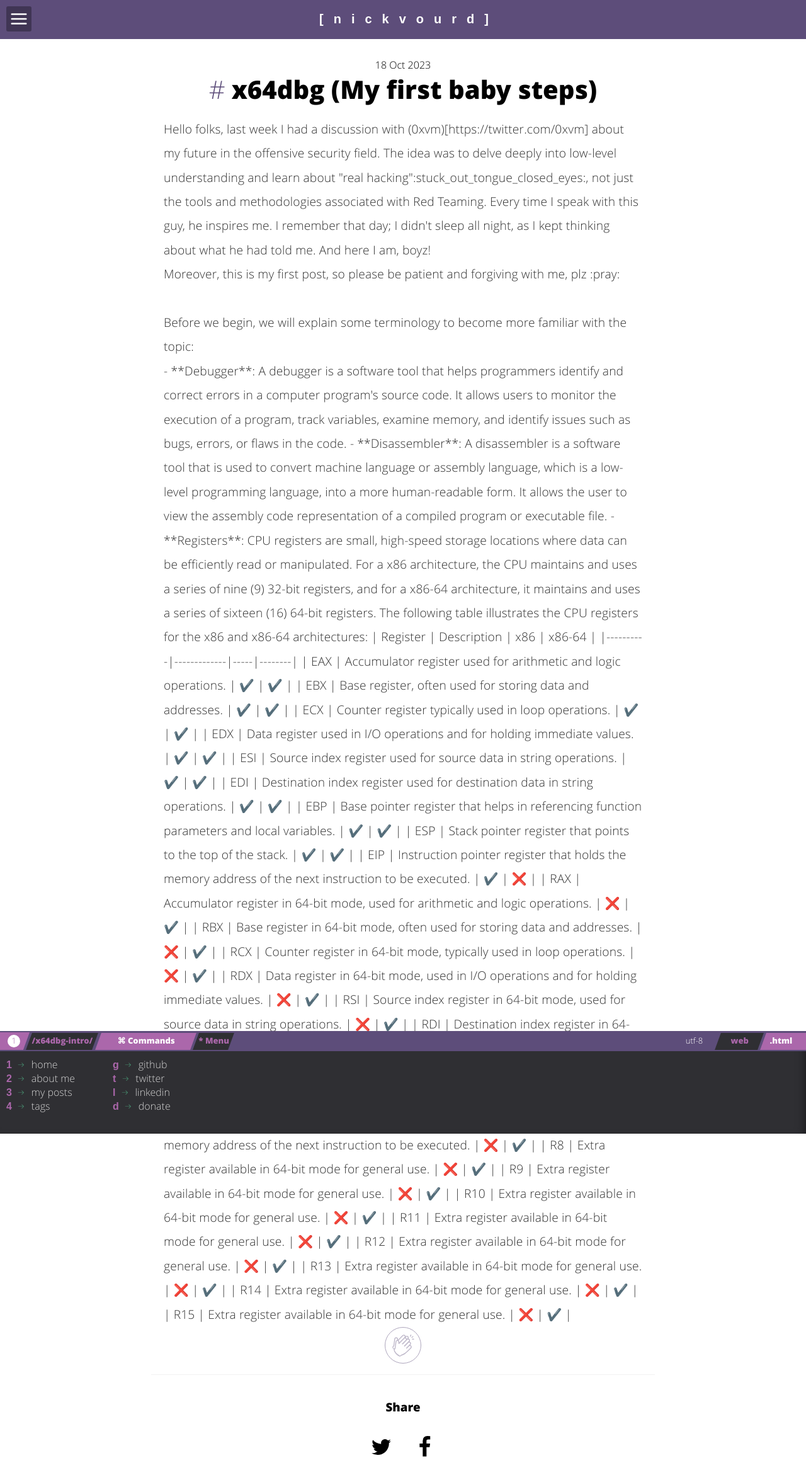
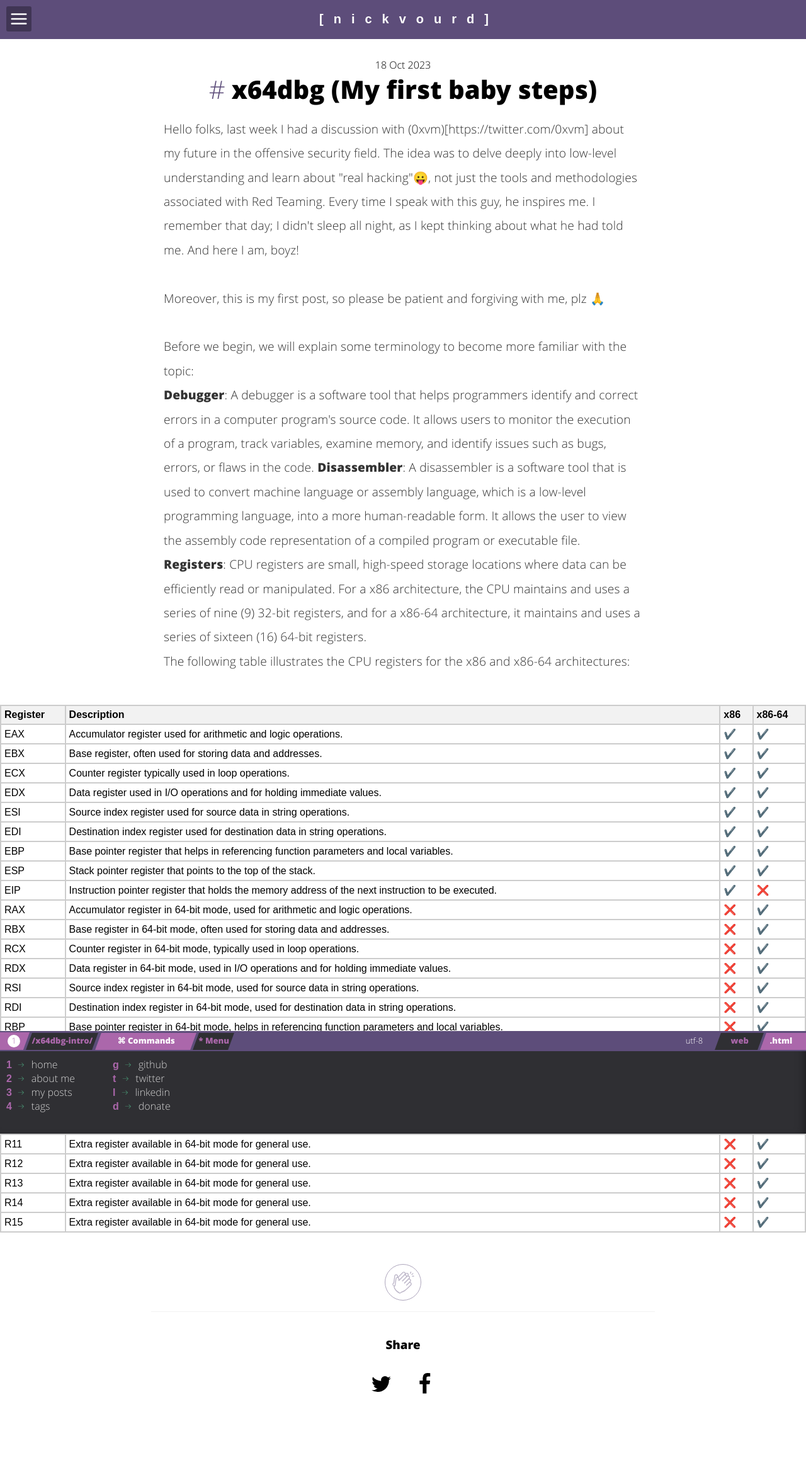
Before and after one commit to nickvourd/nickvourd.github.io, a Jekyll site: the page built from _posts/2023-10-18-x64dbg-intro.md, in a window 1280 px wide. Shown: the whole page at 63% size. Built offline with Jekyll 4.4.1, drawn with Linux system fonts in a browser that asks for light colours; after the commit the page ends 2234 px from its top, so only the background shows below that.

Commit message:
Edit 2023-10-18 x64dbg (My first baby steps)

```diff
--- a/_posts/2023-10-18-x64dbg-intro.md
+++ b/_posts/2023-10-18-x64dbg-intro.md
@@ -19,7 +19,6 @@
 <script src="/assets/js/applause-button.js"></script>
 
 <style>
-
 	#myBtn {
   		display: none;
   		position: fixed;
@@ -59,6 +58,22 @@
 		margin: 1.875rem auto;
 		display: block;
 	}
+
+	table {
+      font-family: Arial, sans-serif;
+      border-collapse: collapse;
+      width: 100%;
+    }
+
+    th, td {
+      border: 1px solid #dddddd;
+      text-align: left;
+      padding: 8px;
+    }
+
+    th {
+      background-color: #f2f2f2;
+    }
 </style>
 
 <button onclick="topFunction()" id="myBtn" title="Go to top">↑</button>
@@ -82,49 +97,184 @@
 }
 </script>
 
-<p>Hello folks, last week I had a discussion with (0xvm)[https://twitter.com/0xvm] about my future in the offensive security field. The idea was to delve deeply into low-level understanding and learn about "real hacking":stuck_out_tongue_closed_eyes:, not just the tools and methodologies associated with Red Teaming. Every time I speak with this guy, he inspires me. I remember that day; I didn't sleep all night, as I kept thinking about what he had told me. And here I am, boyz!<br />
+<p>Hello folks, last week I had a discussion with (0xvm)[https://twitter.com/0xvm] about my future in the offensive security field. The idea was to delve deeply into low-level understanding and learn about "real hacking"😛, not just the tools and methodologies associated with Red Teaming. Every time I speak with this guy, he inspires me. I remember that day; I didn't sleep all night, as I kept thinking about what he had told me. And here I am, boyz!<br /><br />
 
-Moreover, this is my first post, so please be patient and forgiving with me, plz :pray:<br /><br />
+Moreover, this is my first post, so please be patient and forgiving with me, plz 🙏<br /><br />
 
 Before we begin, we will explain some terminology to become more familiar with the topic:<br />
 
-- **Debugger**: A debugger is a software tool that helps programmers identify and correct errors in a computer program's source code. It allows users to monitor the execution of a program, track variables, examine memory, and identify issues such as bugs, errors, or flaws in the code.
+<strong>Debugger</strong>: A debugger is a software tool that helps programmers identify and correct errors in a computer program's source code. It allows users to monitor the execution of a program, track variables, examine memory, and identify issues such as bugs, errors, or flaws in the code.
 
-- **Disassembler**: A disassembler is a software tool that is used to convert machine language or assembly language, which is a low-level programming language, into a more human-readable form. It allows the user to view the assembly code representation of a compiled program or executable file.
+<strong>Disassembler</strong>: A disassembler is a software tool that is used to convert machine language or assembly language, which is a low-level programming language, into a more human-readable form. It allows the user to view the assembly code representation of a compiled program or executable file.
 
-- **Registers**: CPU registers are small, high-speed storage locations where data can be efficiently read or manipulated. For a x86 architecture, the CPU maintains and uses a series of nine (9) 32-bit registers, and for a x86-64 architecture, it maintains and uses a series of sixteen (16) 64-bit registers.
+<strong>Registers</strong>: CPU registers are small, high-speed storage locations where data can be efficiently read or manipulated. For a x86 architecture, the CPU maintains and uses a series of nine (9) 32-bit registers, and for a x86-64 architecture, it maintains and uses a series of sixteen (16) 64-bit registers.<br />
 
-The following table illustrates the CPU registers for the x86 and x86-64 architectures:
+The following table illustrates the CPU registers for the x86 and x86-64 architectures:<br />
 
-| Register | Description | x86 | x86-64 |
-|----------|-------------|-----|--------|
-| EAX      | Accumulator register used for arithmetic and logic operations. | ✔️ | ✔️ |
-| EBX      | Base register, often used for storing data and addresses. | ✔️ | ✔️ |
-| ECX      | Counter register typically used in loop operations. | ✔️ | ✔️ |
-| EDX      | Data register used in I/O operations and for holding immediate values. | ✔️ | ✔️ |
-| ESI      | Source index register used for source data in string operations. | ✔️ | ✔️ |
-| EDI      | Destination index register used for destination data in string operations. | ✔️ | ✔️ |
-| EBP      | Base pointer register that helps in referencing function parameters and local variables. | ✔️ | ✔️ |
-| ESP      | Stack pointer register that points to the top of the stack. | ✔️ | ✔️ |
-| EIP      | Instruction pointer register that holds the memory address of the next instruction to be executed. | ✔️ | ❌ |
-| RAX      | Accumulator register in 64-bit mode, used for arithmetic and logic operations. | ❌ | ✔️ |
-| RBX      | Base register in 64-bit mode, often used for storing data and addresses. | ❌ | ✔️ |
-| RCX      | Counter register in 64-bit mode, typically used in loop operations. | ❌ | ✔️ |
-| RDX      | Data register in 64-bit mode, used in I/O operations and for holding immediate values. | ❌ | ✔️ |
-| RSI      | Source index register in 64-bit mode, used for source data in string operations. | ❌ | ✔️ |
-| RDI      | Destination index register in 64-bit mode, used for destination data in string operations. | ❌ | ✔️ |
-| RBP      | Base pointer register in 64-bit mode, helps in referencing function parameters and local variables. | ❌ | ✔️ |
-| RSP      | Stack pointer register in 64-bit mode, points to the top of the stack. | ❌ | ✔️ |
-| RIP      | Instruction pointer register in 64-bit mode, holds the memory address of the next instruction to be executed. | ❌ | ✔️ |
-| R8       | Extra register available in 64-bit mode for general use. | ❌ | ✔️ |
-| R9       | Extra register available in 64-bit mode for general use. | ❌ | ✔️ |
-| R10      | Extra register available in 64-bit mode for general use. | ❌ | ✔️ |
-| R11      | Extra register available in 64-bit mode for general use. | ❌ | ✔️ |
-| R12      | Extra register available in 64-bit mode for general use. | ❌ | ✔️ |
-| R13      | Extra register available in 64-bit mode for general use. | ❌ | ✔️ |
-| R14      | Extra register available in 64-bit mode for general use. | ❌ | ✔️ |
-| R15      | Extra register available in 64-bit mode for general use. | ❌ | ✔️ |
-
+<table>
+  <tr>
+    <th>Register</th>
+    <th>Description</th>
+    <th>x86</th>
+    <th>x86-64</th>
+  </tr>
+  <tr>
+    <td>EAX</td>
+    <td>Accumulator register used for arithmetic and logic operations.</td>
+    <td>✔️</td>
+    <td>✔️</td>
+  </tr>
+  <tr>
+    <td>EBX</td>
+    <td>Base register, often used for storing data and addresses.</td>
+    <td>✔️</td>
+    <td>✔️</td>
+  </tr>
+  <tr>
+    <td>ECX</td>
+    <td>Counter register typically used in loop operations.</td>
+    <td>✔️</td>
+    <td>✔️</td>
+  </tr>
+  <tr>
+    <td>EDX</td>
+    <td>Data register used in I/O operations and for holding immediate values.</td>
+    <td>✔️</td>
+    <td>✔️</td>
+  </tr>
+  <tr>
+    <td>ESI</td>
+    <td>Source index register used for source data in string operations.</td>
+    <td>✔️</td>
+    <td>✔️</td>
+  </tr>
+  <tr>
+    <td>EDI</td>
+    <td>Destination index register used for destination data in string operations.</td>
+    <td>✔️</td>
+    <td>✔️</td>
+  </tr>
+  <tr>
+    <td>EBP</td>
+    <td>Base pointer register that helps in referencing function parameters and local variables.</td>
+    <td>✔️</td>
+    <td>✔️</td>
+  </tr>
+  <tr>
+    <td>ESP</td>
+    <td>Stack pointer register that points to the top of the stack.</td>
+    <td>✔️</td>
+    <td>✔️</td>
+  </tr>
+  <tr>
+    <td>EIP</td>
+    <td>Instruction pointer register that holds the memory address of the next instruction to be executed.</td>
+    <td>✔️</td>
+    <td>❌</td>
+  </tr>
+  <tr>
+    <td>RAX</td>
+    <td>Accumulator register in 64-bit mode, used for arithmetic and logic operations.</td>
+    <td>❌</td>
+    <td>✔️</td>
+  </tr>
+  <tr>
+    <td>RBX</td>
+    <td>Base register in 64-bit mode, often used for storing data and addresses.</td>
+    <td>❌</td>
+    <td>✔️</td>
+  </tr>
+  <tr>
+    <td>RCX</td>
+    <td>Counter register in 64-bit mode, typically used in loop operations.</td>
+    <td>❌</td>
+    <td>✔️</td>
+  </tr>
+  <tr>
+    <td>RDX</td>
+    <td>Data register in 64-bit mode, used in I/O operations and for holding immediate values.</td>
+    <td>❌</td>
+    <td>✔️</td>
+  </tr>
+  <tr>
+    <td>RSI</td>
+    <td>Source index register in 64-bit mode, used for source data in string operations.</td>
+    <td>❌</td>
+    <td>✔️</td>
+  </tr>
+  <tr>
+    <td>RDI</td>
+    <td>Destination index register in 64-bit mode, used for destination data in string operations.</td>
+    <td>❌</td>
+    <td>✔️</td>
+  </tr>
+  <tr>
+    <td>RBP</td>
+    <td>Base pointer register in 64-bit mode, helps in referencing function parameters and local variables.</td>
+    <td>❌</td>
+    <td>✔️</td>
+  </tr>
+  <tr>
+    <td>RSP</td>
+    <td>Stack pointer register in 64-bit mode, points to the top of the stack.</td>
+    <td>❌</td>
+    <td>✔️</td>
+  </tr>
+  <tr>
+    <td>RIP</td>
+    <td>Instruction pointer register in 64-bit mode, holds the memory address of the next instruction to be executed.</td>
+    <td>❌</td>
+    <td>✔️</td>
+  </tr>
+  <tr>
+    <td>R8</td>
+    <td>Extra register available in 64-bit mode for general use.</td>
+    <td>❌</td>
+    <td>✔️</td>
+  </tr>
+  <tr>
+    <td>R9</td>
+    <td>Extra register available in 64-bit mode for general use.</td>
+    <td>❌</td>
+    <td>✔️</td>
+  </tr>
+  <tr>
+    <td>R10</td>
+    <td>Extra register available in 64-bit mode for general use.</td>
+    <td>❌</td>
+    <td>✔️</td>
+  </tr>
+  <tr>
+    <td>R11</td>
+    <td>Extra register available in 64-bit mode for general use.</td>
+    <td>❌</td>
+    <td>✔️</td>
+  </tr>
+  <tr>
+    <td>R12</td>
+    <td>Extra register available in 64-bit mode for general use.</td>
+    <td>❌</td>
+    <td>✔️</td>
+  </tr>
+  <tr>
+    <td>R13</td>
+    <td>Extra register available in 64-bit mode for general use.</td>
+    <td>❌</td>
+    <td>✔️</td>
+  </tr>
+  <tr>
+    <td>R14</td>
+    <td>Extra register available in 64-bit mode for general use.</td>
+    <td>❌</td>
+    <td>✔️</td>
+  </tr>
+  <tr>
+    <td>R15</td>
+    <td>Extra register available in 64-bit mode for general use.</td>
+    <td>❌</td>
+    <td>✔️</td>
+  </tr>
+</table>
 
 <div align="center">
 <!-- add the button!-->
```
